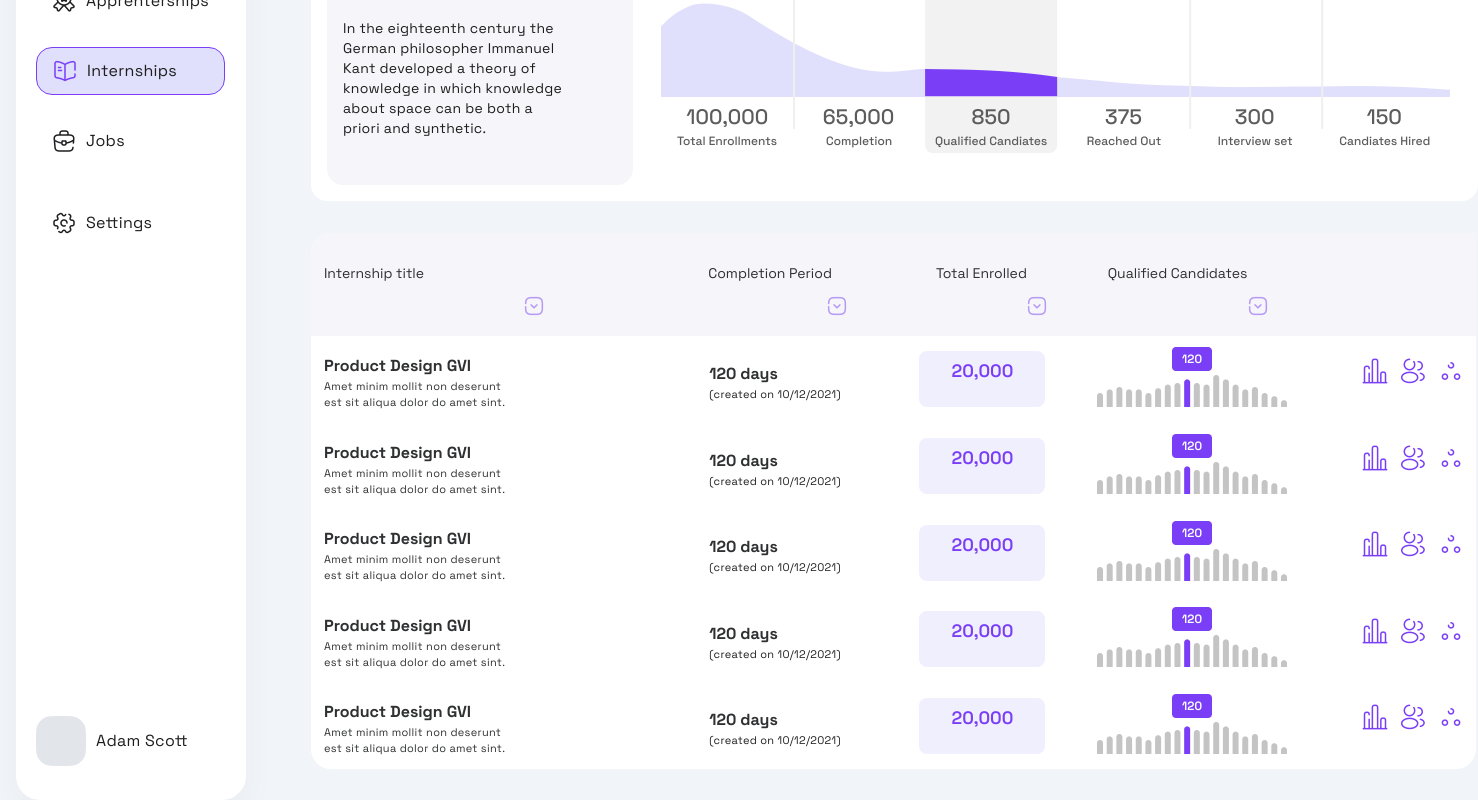
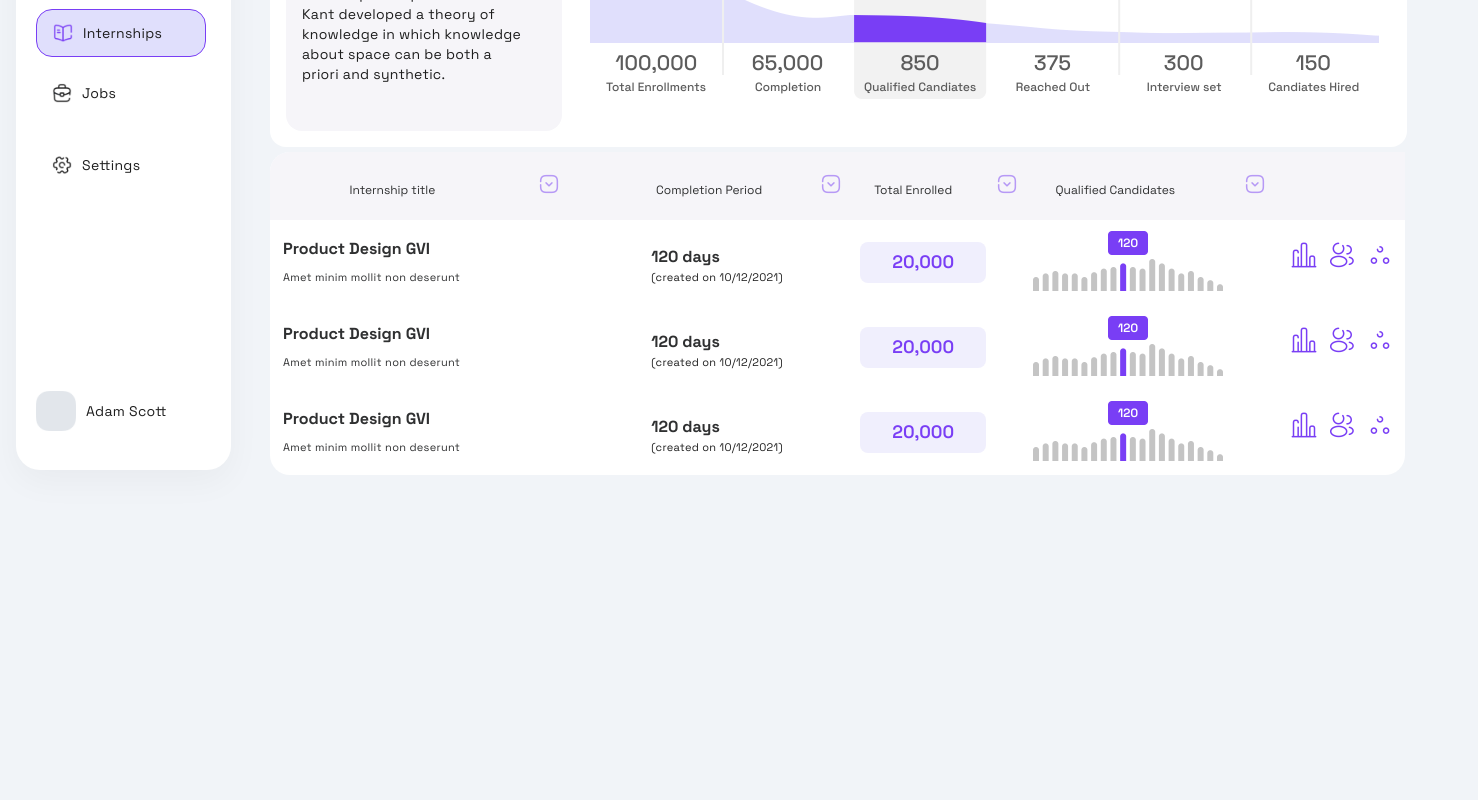
Before and after one commit to OmarAtaya/InternshipFlow, a React (Create React App) app: page / in a window 1280 px wide. Shown: the part 234-1034 px from the top of the page, 1478 px wide, since content can reach past the window. After the commit the page ends 936 px from the top, so only its background shows below. Built offline with nearby package versions, Linux system fonts and the light colour scheme.

Commit message:
Completed Task 1

```diff
--- a/src/App.css
+++ b/src/App.css
@@ -3,13 +3,13 @@
   flex-direction: column;
   align-items: flex-start;
   padding: 0px;
-  gap: 32px;
+  gap: 5px;
 
   position: absolute;
   width: 1135px;
   height: 906px;
-  left: 311px;
-  top: 57px;
+  left: 270px;
+  top: 30px;
 }
 
 .App-title{
@@ -45,7 +45,6 @@
 .App-button{
   display: flex;
   flex-direction: row;
-  justify-content: center;
   align-content: center;
   padding: 12px 16px;
   gap: 8px;
--- a/src/Components/graph.css
+++ b/src/Components/graph.css
@@ -6,7 +6,7 @@
     padding: 16px;
     gap: 16px;
 
-    width: 1135px;
+    width: 1105px;
     height: 270px;
 
     /* Snow */
--- a/src/Components/internships.css
+++ b/src/Components/internships.css
@@ -1,21 +1,16 @@
 table{
-    width: 1165px;
-    height: 536px;
+    width: 1135px;
+    height: 300px;
     background-color: white;
     border-spacing: 0px;
-    border-radius: 20px 20px 20px 20px;
+    border-radius: 20px;
 }
 
-h2{
-    width: 102px;
-    height: 24px;
-
+th{
     font-family: 'Space Grotesk';
     font-style: normal;
     font-weight: 500;
-    font-size: 14px;
-    line-height: 24px;
-    white-space: nowrap;
+    font-size: 12px;
     /* identical to box height, or 171% */
 
     font-feature-settings: 'liga' off;
@@ -86,7 +81,7 @@ h3{
     gap: 8px;
 
     width: 94px;
-    height: 40px;
+    height: 25px;
 
     background: #F0EFFD;
     border-radius: 8px;
@@ -112,51 +107,42 @@ h3{
 }
 
 #Table-title{
-    justify-content: space-between;
-    align-items: center;
     padding: 16px 12px;
     gap: 56px;
 
     width: 385px;
-    height: 56px;
 
     border-radius: 20px 0px 0px 0px;
 }
 
 #Table-period{
-    justify-content: space-between;
-    align-items: center;
     padding: 16px 12px;
     gap: 56px;
 
     width: 200px;
-    height: 56px;
+    height: 36px;
 }
 
 #Table-enrolled{
-    justify-content: space-between;
-    align-items: center;
     padding: 16px 12px;
     gap: 56px;
 
     width: 160px;
-    height: 56px;
+    height: 36px;
 }
 
 #Table-qualified{
-    justify-content: space-between;
-    align-items: center;
     padding: 16px 12px;
     gap: 56px;
 
     width: 250px;
-    height: 56px;
+    height: 36px;
 }
 
 .Filter-button{
     width: 20px;
     height: 20px;
-    margin-left: 60px;
+    margin-left: 30%;
 }
 
 .Qualified-graph{
--- a/src/Components/internships.js
+++ b/src/Components/internships.js
@@ -11,19 +11,19 @@ export default function Internships() {
       <table>
         <tr className="header">
             <th id="Table-title">
-                <h2>Internship title</h2>
+                Internship title
                 <img src={Filter} className="Filter-button" alt=""/>
             </th>
             <th id="Table-period">
-                <h2>Completion Period</h2>
+                Completion Period
                 <img src={Filter} className="Filter-button" alt=""/>
             </th>
             <th id="Table-enrolled">
-                <h2>Total Enrolled</h2>
+                Total Enrolled
                 <img src={Filter} className="Filter-button" alt=""/>
             </th>
             <th id="Table-qualified">
-                <h2>Qualified Candidates</h2>
+                Qualified Candidates
                 <img src={Filter} className="Filter-button" alt=""/>
             </th>
             <th>
@@ -33,7 +33,7 @@ export default function Internships() {
         <tr>
             <td>
                 <h3>Product Design GVI</h3>
-                <p className="Title-text">Amet minim mollit non deserunt est sit aliqua dolor do amet sint.</p>
+                <p className="Title-text">Amet minim mollit non deserunt</p>
             </td>
             <td>
                 <h3>120 days</h3>
@@ -54,7 +54,7 @@ export default function Internships() {
         <tr>
             <td>
                 <h3>Product Design GVI</h3>
-                <p className="Title-text">Amet minim mollit non deserunt est sit aliqua dolor do amet sint.</p>
+                <p className="Title-text">Amet minim mollit non deserunt</p>
             </td>
             <td>
                 <h3>120 days</h3>
@@ -75,7 +75,7 @@ export default function Internships() {
         <tr>
             <td>
                 <h3>Product Design GVI</h3>
-                <p className="Title-text">Amet minim mollit non deserunt est sit aliqua dolor do amet sint.</p>
+                <p className="Title-text">Amet minim mollit non deserunt</p>
             </td>
             <td>
                 <h3>120 days</h3>
@@ -93,48 +93,6 @@ export default function Internships() {
                 <img src={More} className="Table-icon" alt=""/>
             </td>
         </tr>
-        <tr>
-            <td>
-                <h3>Product Design GVI</h3>
-                <p className="Title-text">Amet minim mollit non deserunt est sit aliqua dolor do amet sint.</p>
-            </td>
-            <td>
-                <h3>120 days</h3>
-                <p className="Period-text">(created on 10/12/2021)</p>
-            </td>
-            <td>
-                <div className="Enrolled">20,000</div>
-            </td>
-            <td>
-                <img src={Graph} className="Qualified-graph" alt=""/>
-            </td>
-            <td className="Icons">
-            <img src={Chart} className="Table-icon" alt=""/>
-                <img src={Profile} className="Table-icon" alt=""/>
-                <img src={More} className="Table-icon" alt=""/>
-            </td>
-        </tr>
-        <tr>
-            <td>
-                <h3>Product Design GVI</h3>
-                <p className="Title-text">Amet minim mollit non deserunt est sit aliqua dolor do amet sint.</p>
-            </td>
-            <td>
-                <h3>120 days</h3>
-                <p className="Period-text">(created on 10/12/2021)</p>
-            </td>
-            <td>
-                <div className="Enrolled">20,000</div>
-            </td>
-            <td>
-                <img src={Graph} className="Qualified-graph" alt=""/>
-            </td>
-            <td className="Icons">
-                <img src={Chart} className="Table-icon" alt=""/>
-                <img src={Profile} className="Table-icon" alt=""/>
-                <img src={More} className="Table-icon" alt=""/>
-            </td>
-        </tr>
       </table>
     </div>
   );
--- a/src/Components/sideBar.css
+++ b/src/Components/sideBar.css
@@ -7,8 +7,8 @@
     gap: 34px;
 
     position: absolute;
-    width: 190px;
-    height: 950px;
+    width: 175px;
+    height: 620px;
     left: 16px;
     top: 16px;
 
@@ -25,7 +25,6 @@
     flex-direction: column;
     align-content: center;
     padding: 0px;
-    gap: 10px;
 
     width: 189px;
     height: 370px;
@@ -36,8 +35,8 @@
 }
 
 .Sidebar-logo{
-    width: 160px;
-    height: 32px;
+    width: 120px;
+    height: 24px;
     align-self: center;
     padding-bottom: 25px;
 
@@ -70,7 +69,7 @@ p{
     font-family: 'Space Grotesk';
     font-style: normal;
     font-weight: 400;
-    font-size: 16px;
+    font-size: 14px;
     line-height: 24px;
     /* identical to box height, or 150% */
 
@@ -88,8 +87,8 @@ p{
 }
 
 .Sidebar-icon{
-    width: 24px;
-    height: 24px;
+    width: 20px;
+    height: 20px;
     flex: none;
     order: 0;
     flex-grow: 0;
@@ -122,7 +121,7 @@ p{
     padding: 12px 16px;
     gap: 10px;
 
-    width: 189px;
+    width: 170px;
     height: 48px;
 
     background: rgba(102, 95, 239, 0.2);
@@ -191,7 +190,7 @@ p{
     font-family: 'Space Grotesk';
     font-style: normal;
     font-weight: 400;
-    font-size: 16px;
+    font-size: 14px;
     line-height: 24px;
     /* identical to box height, or 150% */
 
@@ -207,8 +206,8 @@ p{
 }
 
 .Account-profile{
-    width: 50px;
-    height: 50px;
+    width: 40px;
+    height: 40px;
     flex: none;
     order: 0;
     flex-grow: 0;
```
